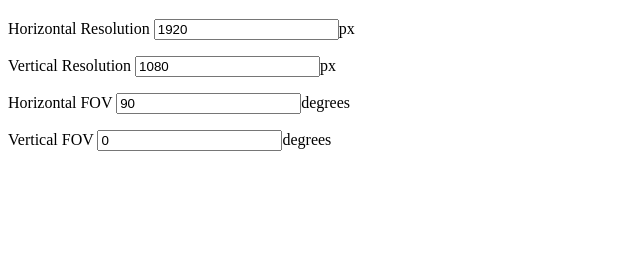
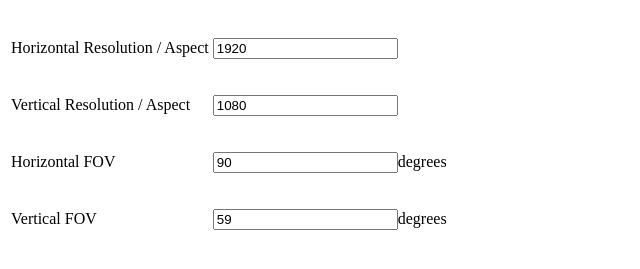
Before and after one commit to themetalmuncher/fov-calc, a plain HTML site: page index.html in a window 1280 px wide. Shown: the part 61-330 px from the top of the page, without its empty margins (0-640 px from the left). Drawn offline with Linux system fonts and the light colour scheme.

Commit message:
[improved] layout

```diff
--- a/index.html
+++ b/index.html
@@ -8,12 +8,10 @@
         // alert("Hello world!");
         // document.getElementById("hfov").value = document.getElementById("vfov").value;
 
-        var width  = 1920;
-        var height = 1080;
+        var width  = document.getElementById("hres").value;
+        var height = document.getElementById("vres").value;
 
-        var hfov = document.getElementById("hfov").value;
-
-        var hfovRad = hfov * Math.PI / 180;
+        var hfovRad = document.getElementById("hfov").value * Math.PI / 180;
 
         var vfovRad = 2*Math.atan(Math.tan(hfovRad/2)*height/width);
 
@@ -26,22 +24,43 @@
 <body>
 <h1>FOV Calculator</h1>
 <form>
-    <p>
-        <label for="hres">Horizontal Resolution</label>
-        <input name="hres" id="hres" type="number" value="1920" onchange="calc()">px
-    </p>
-    <p>
-        <label for="vres">Vertical Resolution</label>
-        <input name="vres" id="vres" type="number" value="1080" onchange="calc()">px
-    </p>
-    <p>
-        <label for="hfov">Horizontal FOV</label>
-        <input name="hfov" id="hfov" type="number" value="90" onchange="calc()">degrees
-    </p>
-    <p>
-        <label for="vfov">Vertical FOV</label>
-        <input name="vfov" id="vfov" type="number" value="0" onchange="calc()">degrees
-    </p>
+    <table>
+        <tr>
+            <td>
+                <p><label for="hres">Horizontal Resolution / Aspect</label></p>
+            </td>
+            <td>
+                <p><input name="hres" id="hres" type="number" value="1920" onchange="calc()"></p>
+            </td>
+        </tr>
+
+        <tr>
+            <td>
+                <p><label for="vres">Vertical Resolution / Aspect</label></p>
+            </td>
+            <td>
+                <p><input name="vres" id="vres" type="number" value="1080" onchange="calc()"></p>
+            </td>
+        </tr>
+
+        <tr>
+            <td>
+                <p><label for="hfov">Horizontal FOV</label></p>
+            </td>
+            <td>
+                <p><input name="hfov" id="hfov" type="number" value="90" onchange="calc()">degrees</p>
+            </td>
+        </tr>
+
+        <tr>
+            <td>
+                <p><label for="vfov">Vertical FOV</label></p>
+            </td>
+            <td>
+                <p><input name="vfov" id="vfov" type="number" value="59" onchange="calc()">degrees</p>
+            </td>
+        </tr>
+    </table>
 </form>
 
 
```
